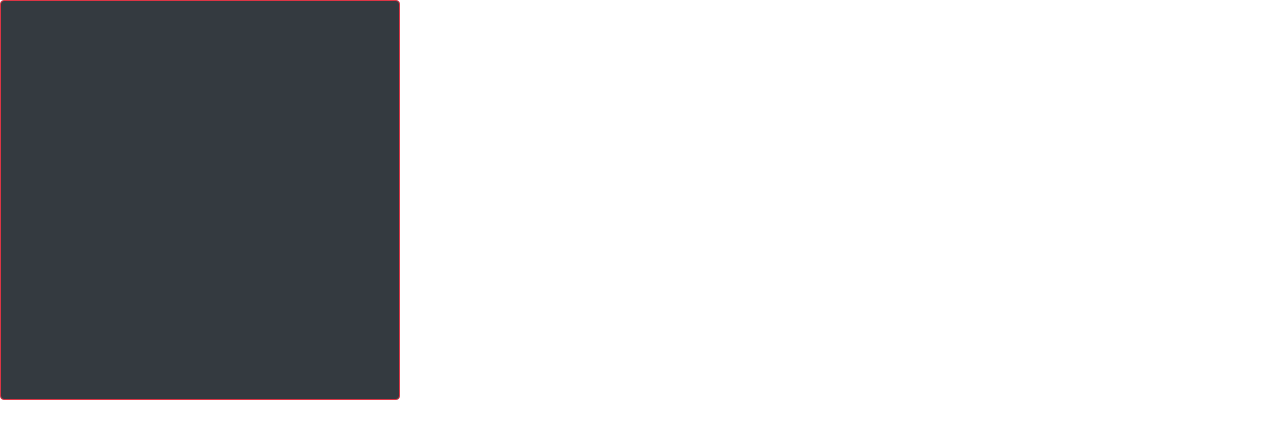
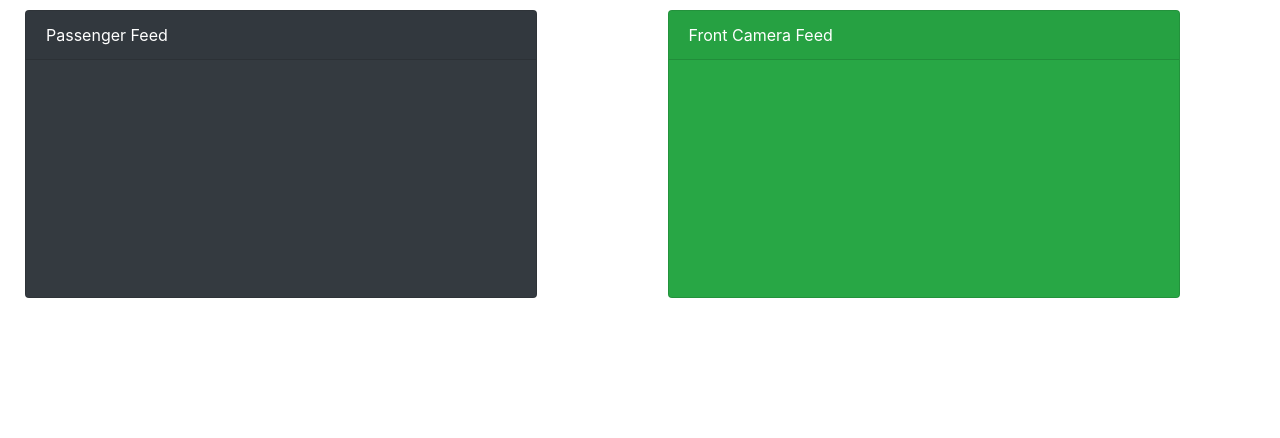
Before and after one commit to zoheezus/testing1, a React (Create React App) app in the folder react-panel-test/: page / in a window 1280 px wide. Shown: the top 438 px of the page. Built offline with nearby package versions, Linux system fonts and the light colour scheme.

Commit message:
fix for initial left margin bug

```diff
--- a/react-panel-test/src/App.js
+++ b/react-panel-test/src/App.js
@@ -1,10 +1,37 @@
 import React from 'react'
-import { Card } from 'react-bootstrap'
+import { Card, Container, Row, Col } from 'react-bootstrap'
 import './App.css'
 
 function App() {
   return (
-    <Card border="danger" bg="dark" text="white" style={{ width: '25rem', height: '25rem' }} />
+      <div>
+        <Row
+          style={{
+            marginTop: 10,
+            marginLeft: 10
+          }}
+        >
+          <Col>
+            <Card
+              bg="dark"
+              text="white"
+              style={{ width: '32rem', height: '18rem' }}
+            >
+              <Card.Header>Passenger Feed</Card.Header>
+            </Card>
+          </Col>
+
+          <Col>
+            <Card
+              bg="success"
+              text="white"
+              style={{ width: '32rem', height: '18rem' }}
+            >
+              <Card.Header>Front Camera Feed</Card.Header>
+            </Card>
+          </Col>
+        </Row>
+      </div>
   )
 }
 
```
